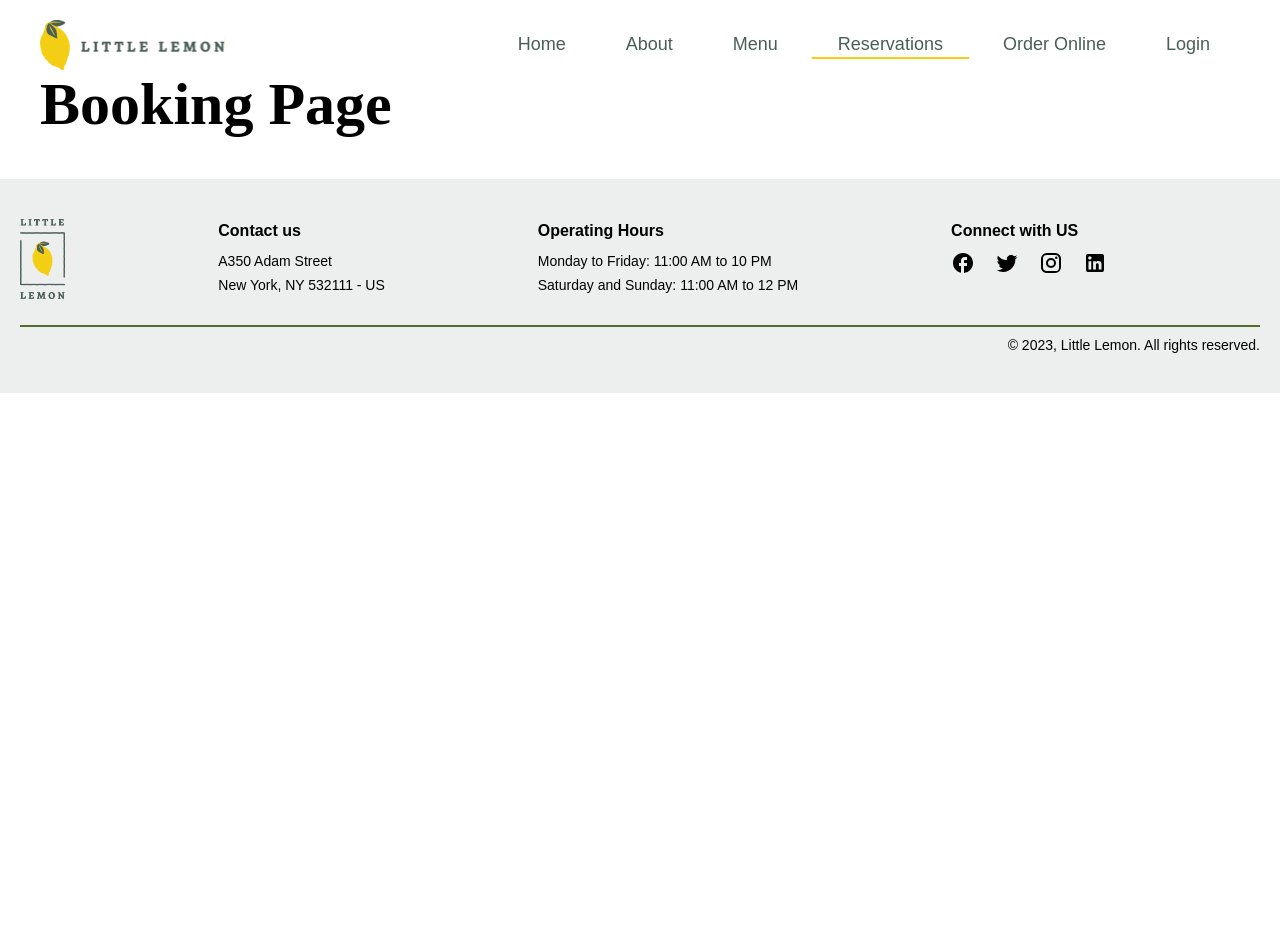
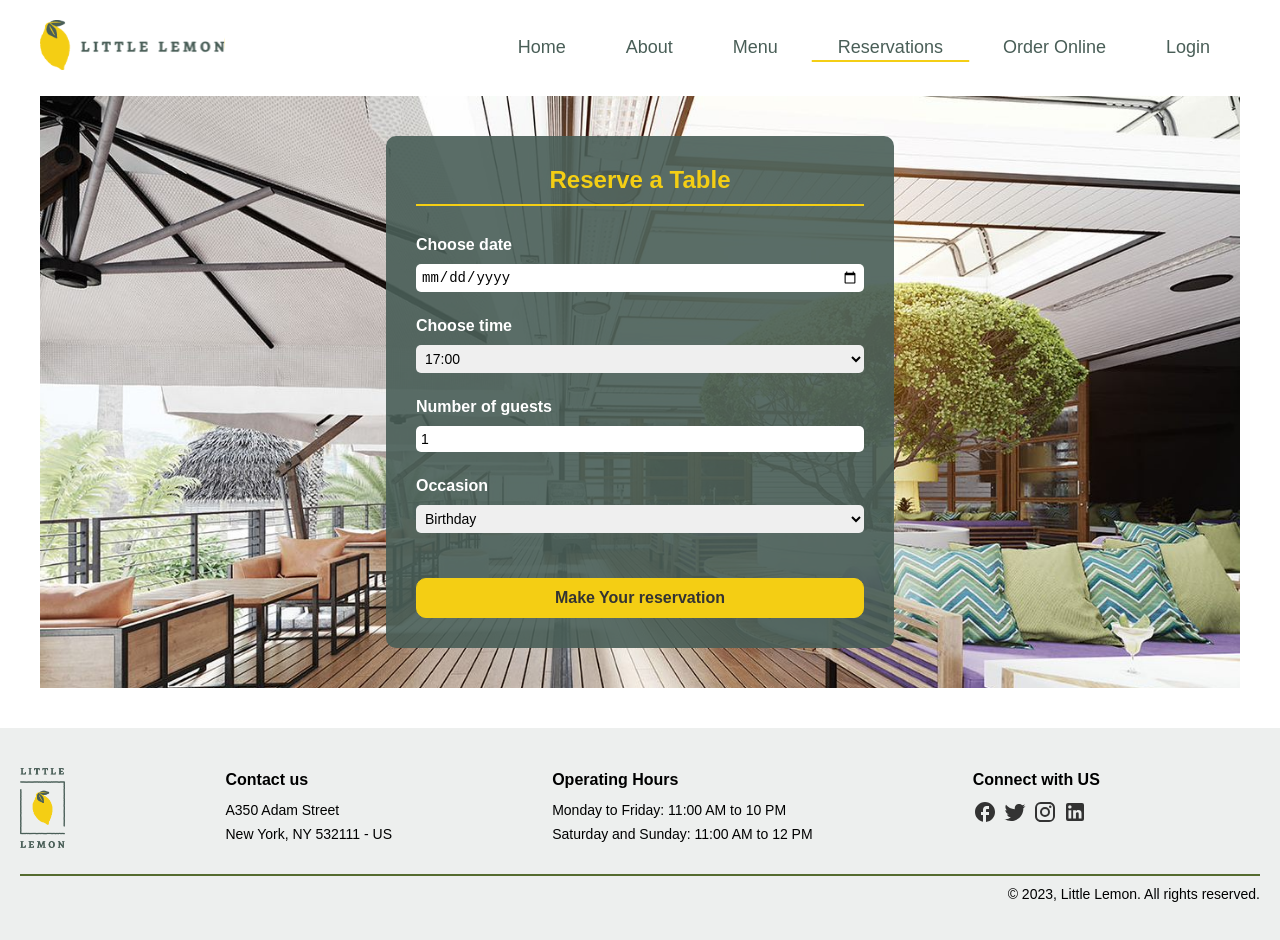
Before and after one commit to ShihaMohan235/little-lemon-app, a React (Create React App) app: page /booking in a window 1280 px wide. Before the commit the page ends 800 px from the top, so only its background shows below. Built offline with nearby package versions, Linux system fonts and the light colour scheme.

Commit message:
added table reservation form

```diff
--- /dev/null
+++ b/src/components/BookingForm.js
@@ -0,0 +1,79 @@
+import { useState } from "react";
+import '../styles/booking.css';
+import Button from "../custom-components/Button";
+
+function BookingForm() {
+    const [formData, setFormData] = useState({
+        date: '',
+        time: '17:00',
+        guestNumber: '1',
+        occasion: 'Birthday'
+    });
+    const [availableTimes] = useState([
+        '17:00', '18:00', '19:00', '20:00', '21:00', '22:00'
+    ]);
+
+    const btnConfig = {
+        btnClass: 'btn-primary',
+        btnName: 'Make Your reservation',
+        type: 'submit'
+    }
+
+    const handleChange = (e) => {
+        const { name, value } = e.target;
+        setFormData((prevData) => ({
+            ...prevData,
+            [name]: value,
+        }));
+    };
+
+    const handleSubmit = (e) => {
+        e.preventDefault();
+        console.log('Form submitted:', formData);
+        // You can perform further actions, such as sending the form data to a server
+    };
+    return (
+        <form className="booking-form" onSubmit={handleSubmit}>
+            <h3>Reserve a Table</h3>
+            <hr/>
+            <label htmlFor="res-date">Choose date</label>
+            <input
+                type="date"
+                id="res-date"
+                name="date"
+                value={formData.date}
+                onChange={handleChange}
+            />
+            <label htmlFor="res-time">Choose time</label>
+            <select id="res-time"
+                name="time"
+                value={formData.time}
+                onChange={handleChange}>
+                <option value="" disabled>Select a time</option>
+                {availableTimes.map((time) => (
+                    <option key={time} value={time}>
+                        {time}
+                    </option>
+                ))}
+            </select>
+            <label htmlFor="guests">Number of guests</label>
+            <input type="number"
+                placeholder="1" min="1" max="10"
+                id="guests"
+                name="guestNumber"
+                value={formData.guestNumber}
+                onChange={handleChange} />
+            <label htmlFor="occasion">Occasion</label>
+            <select id="occasion"
+                name="occasion"
+                value={formData.guestNumber}
+                onChange={handleChange}>
+                <option>Birthday</option>
+                <option>Anniversary</option>
+            </select>
+            <Button {...btnConfig} />
+        </form>
+    )
+}
+
+export default BookingForm;
--- a/src/components/CallToAction.js
+++ b/src/components/CallToAction.js
@@ -1,3 +1,4 @@
+import { Link } from "react-router-dom";
 import Button from "../custom-components/Button";
 import '../styles/section.css';
 
@@ -15,7 +16,7 @@ function CallToAction() {
                 </h1>
                 <h2>Chicago</h2>
                 <p>We are a family owned Mediterranean restaurant, focused on traditional recipes served with a modern twist.</p>
-                <Button {...btnConfig} />
+                <Link to="/booking"><Button {...btnConfig} /></Link>
             </div>
             <div className="img-section">
                 <img src="/assets/restauranfood.jpg" alt="Little Lemon food" />
--- a/src/components/Footer.js
+++ b/src/components/Footer.js
@@ -3,6 +3,7 @@ import FacebookOutlinedIcon from '@mui/icons-material/FacebookOutlined';
 import TwitterIcon from '@mui/icons-material/Twitter';
 import InstagramIcon from '@mui/icons-material/Instagram';
 import LinkedInIcon from '@mui/icons-material/LinkedIn';
+import { Link } from 'react-router-dom';
 
 function Footer() {
     return (
@@ -36,10 +37,10 @@ function Footer() {
                     <div className='connect'>
                         <p className='footer-title'>Connect with US</p>
                         <div className='icon'>
-                        <FacebookOutlinedIcon/>
-                        <TwitterIcon/>
-                        <InstagramIcon/>
-                        <LinkedInIcon/>
+                            <Link to="https://www.facebook.com" target="_blank"><FacebookOutlinedIcon /></Link>
+                            <Link to="https://twitter.com" target="_blank"> <TwitterIcon /></Link>
+                            <Link to="https://www.instagram.com" target="_blank">  <InstagramIcon /></Link>
+                            <Link to="https://www.linkedin.com" target="_blank"> <LinkedInIcon /></Link>
                         </div>
                     </div>
                 </div>
--- a/src/components/Header.js
+++ b/src/components/Header.js
@@ -1,15 +1,18 @@
 import Nav from "./Nav";
 import '../styles/header.css';
 import Cart from "./Cart";
+import { Link } from "react-router-dom";
 
 function Header() {
-    return (
-      <header className="header-component">
-        <Nav/>
-        <img src='/assets/Logo.svg' alt='Little Lemon Logo' className="logo"/>
-        <Cart/>
-      </header>
-    );
+  return (
+    <header className="header-component">
+      <Nav />
+      <Link to="/">
+        <img src='/assets/Logo.svg' alt='Little Lemon Logo' className="logo" />
+      </Link>
+      <Cart />
+    </header>
+  );
 }
 
 export default Header;
--- a/src/components/ReserveHighlight.js
+++ b/src/components/ReserveHighlight.js
@@ -1,3 +1,4 @@
+import { Link } from "react-router-dom";
 import Button from "../custom-components/Button";
 import '../styles/section.css';
 
@@ -11,7 +12,7 @@ function ReserveHighlight() {
         <>
             <section className="special-section-heading">
                 <h2>Want to Reserve a Table?</h2>
-                <Button {...btnConfig} />
+                <Link to="/booking"><Button {...btnConfig} /></Link>
             </section>
         </>
     )
--- a/src/components/Specials.js
+++ b/src/components/Specials.js
@@ -1,3 +1,4 @@
+import { Link } from "react-router-dom";
 import Button from "../custom-components/Button";
 import '../styles/section.css';
 import SpecialsCard from "./SpecialsCard";
@@ -12,7 +13,7 @@ function Specials() {
         <>
             <section className="special-section-heading">
                 <h2>This Weeks Specials!</h2>
-                <Button {...btnConfig} />
+                <Link to="/menu"><Button {...btnConfig} /></Link>
             </section>
             <SpecialsCard/>
         </>
--- a/src/pages/BookingPage.js
+++ b/src/pages/BookingPage.js
@@ -1,9 +1,11 @@
+import BookingForm from "../components/BookingForm";
+
 function BookingPage() {
 
     return (
-        <>
-            <h1>Booking Page</h1>
-        </>
+        <section className="booking-section">
+            <BookingForm />
+        </section>
     )
 }
 
--- /dev/null
+++ b/src/styles/booking.css
@@ -0,0 +1,42 @@
+.booking-section {
+    background-image: url(/public/assets/restaurant.jpg);
+    background-repeat: no-repeat;
+    background-size: 100%;
+    display: block;
+    padding: 40px;
+}
+
+.booking-form {
+    display: grid;
+    width: 40%;
+    gap: 10px;
+    margin: auto;
+    padding: 30px;
+    background-color: rgb(73 94 87 / 90%);
+    border-radius: 10px;
+    color: #ffffff;
+}
+
+.booking-form h3 {
+    text-align: center;
+    color:  #f4ce14;
+}
+
+hr {
+    margin-bottom: 20px;
+    border: 0.5px solid #f4ce14;
+}
+.booking-form label {
+    font-size: 16px;
+    font-weight: 600;
+}
+
+.booking-form input, .booking-form select {
+    padding: 5px;
+    font-size: 14px;
+    font-weight: 500;
+    margin-bottom: 15px;
+    border-radius: 5px;
+    border: none;
+    outline: none;
+}
--- a/src/styles/footer.css
+++ b/src/styles/footer.css
@@ -48,6 +48,11 @@ footer {
     margin-right: 20px;
 }
 
+.icon a {
+    text-decoration: none;
+    color: #333333;
+}
+
 .copyright-element {
     padding-top: 10px;
     border-top: 2px solid #556B2F;
```
Lines whose indentation alone changed are shown as unchanged.
